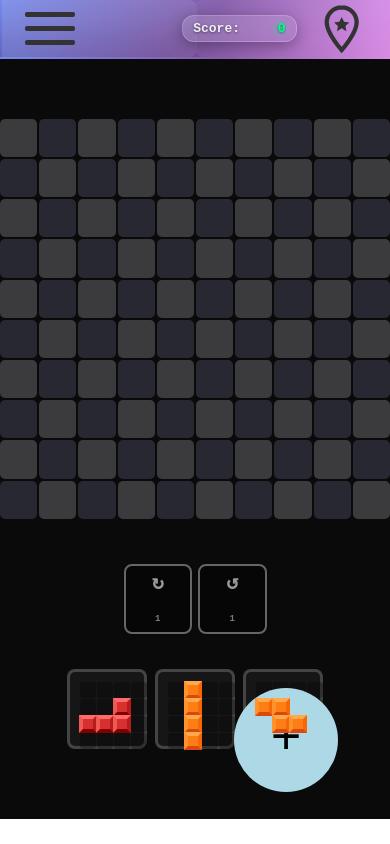
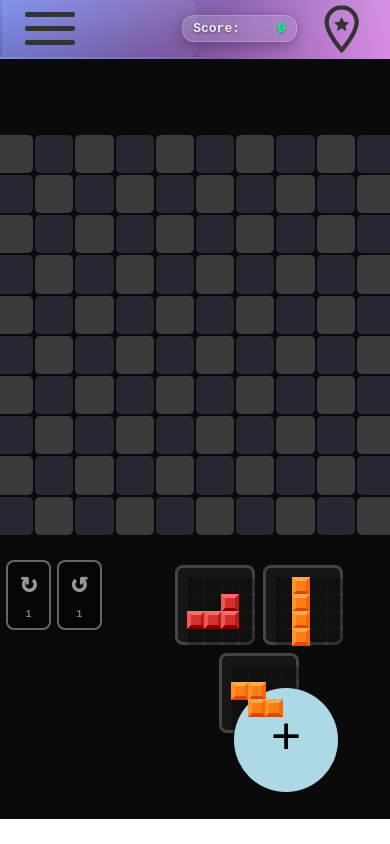
Before and after one commit to tetrix-game/tetrix-game.github.io, a React (Vite) app: page / in a window 390 px wide. Built offline with nearby package versions, Linux system fonts and the light colour scheme.

Commit message:
turns look and more

```diff
--- a/package.json
+++ b/package.json
@@ -4,7 +4,7 @@
   "version": "0.0.0",
   "type": "module",
   "scripts": {
-    "start": "vite",
+    "start": "vite --host",
     "build": "tsc -b && vite build",
     "publish": "npx vite build && gh-pages -d dist",
     "lint": "eslint .",
--- /dev/null
+++ b/src/components/GameControlsPanel/GameControlsPanel.css
@@ -0,0 +1,22 @@
+.game-controls-panel {
+  display: flex;
+  align-items: center;
+  justify-content: center;
+  gap: 20px;
+}
+
+/* Portrait screens (taller than wide): Horizontal layout */
+@media (max-aspect-ratio: 1/1) {
+  .game-controls-panel {
+    flex-direction: row;
+    align-items: flex-start;
+  }
+}
+
+/* Landscape screens (wider than tall): Vertical layout */
+@media (min-aspect-ratio: 1/1) {
+  .game-controls-panel {
+    flex-direction: column;
+    align-items: center;
+  }
+}
--- /dev/null
+++ b/src/components/GameControlsPanel/GameControlsPanel.tsx
@@ -0,0 +1,15 @@
+import React from 'react';
+import ShapeSelector from '../ShapeSelector';
+import PurchasesContainer from '../PurchasesContainer';
+import './GameControlsPanel.css';
+
+const GameControlsPanel: React.FC = () => {
+  return (
+    <div className="game-controls-panel">
+      <PurchasesContainer />
+      <ShapeSelector />
+    </div>
+  );
+};
+
+export default GameControlsPanel;
--- /dev/null
+++ b/src/components/GameControlsPanel/index.ts
@@ -0,0 +1 @@
+export { default } from './GameControlsPanel';
--- a/src/components/PurchasesContainer/PurchasesContainer.css
+++ b/src/components/PurchasesContainer/PurchasesContainer.css
@@ -25,8 +25,8 @@
   display: flex;
   flex-direction: column;
   align-items: center;
-  justify-content: center;
-  padding: 8px;
+  justify-content: space-between;
+  padding: 4px;
   position: relative;
   box-shadow: 0 2px 4px rgba(0, 0, 0, 0.2);
 }
@@ -70,16 +70,24 @@
 }
 
 .turn-icon {
-  font-size: 24px;
+  font-size: 32px;
   font-weight: bold;
-  margin-bottom: 4px;
   line-height: 1;
+  flex: 2;
+  display: flex;
+  align-items: center;
+  justify-content: center;
+  height: calc(80px * 2/3);
 }
 
 .cost {
-  font-size: 10px;
+  font-size: 12px;
   opacity: 0.8;
-  margin-top: auto;
+  flex: 1;
+  display: flex;
+  align-items: center;
+  justify-content: center;
+  height: calc(80px * 1/3);
 }
 
 .buy-turn-button.active .turn-icon {
@@ -133,10 +141,12 @@
   }
 
   .turn-icon {
-    font-size: 20px;
+    font-size: 28px;
+    height: calc(70px * 2/3);
   }
 
   .cost {
-    font-size: 9px;
+    font-size: 10px;
+    height: calc(70px * 1/3);
   }
 }
--- a/src/components/Tetrix/Tetrix.css
+++ b/src/components/Tetrix/Tetrix.css
@@ -9,46 +9,35 @@
   gap: 20px;
 }
 
-/* Portrait/Square screens: Grid on top, containers side by side below */
+/* Portrait/Square screens: Grid on top, controls below */
 @media (max-aspect-ratio: 1/1) {
   .tetrix {
-    flex-direction: row;
-    flex-wrap: wrap;
+    flex-direction: column;
     align-content: center;
-  }
-
-  .purchases-container {
-    order: 2;
-    flex: 0 0 auto;
   }
 
   .grid {
     order: 1;
-    flex: 0 0 100%;
-    margin-bottom: 20px;
+    flex: 0 0 auto;
   }
 
-  .shape-selector {
-    order: 3;
+  .game-controls-panel {
+    order: 2;
     flex: 0 0 auto;
   }
 }
 
-/* Landscape screens: Purchases left, Grid center, Shapes right */
+/* Landscape screens: Grid left, controls right */
 @media (min-aspect-ratio: 1/1) {
   .tetrix {
     flex-direction: row;
   }
 
-  .purchases-container {
+  .grid {
     order: 1;
   }
 
-  .grid {
+  .game-controls-panel {
     order: 2;
   }
-
-  .shape-selector {
-    order: 3;
-  }
 }
--- a/src/components/Tetrix/Tetrix.tsx
+++ b/src/components/Tetrix/Tetrix.tsx
@@ -1,7 +1,6 @@
 import './Tetrix.css';
 import Grid from '../Grid';
-import ShapeSelector from '../ShapeSelector';
-import PurchasesContainer from '../PurchasesContainer';
+import GameControlsPanel from '../GameControlsPanel';
 import DraggingShape from '../DraggingShape';
 import CoinShower from '../CoinShower';
 import { useTetrixStateContext, useTetrixDispatchContext } from './TetrixContext';
@@ -18,13 +17,13 @@ const Tetrix: React.FC = () => {
       if (!selectedShape) return;
 
       // Let Grid's pointerUp handle clicks within the grid
-      // Let ShapeSelector handle clicks within the shape selector
+      // Let GameControlsPanel handle clicks within the controls panel
       // This only handles pointerUp outside both areas
       const target = e.target as HTMLElement;
       const isInsideGrid = target.closest('.grid') !== null;
-      const isInsideSelector = target.closest('.shape-selector') !== null;
+      const isInsideControlsPanel = target.closest('.game-controls-panel') !== null;
 
-      if (!isInsideGrid && !isInsideSelector) {
+      if (!isInsideGrid && !isInsideControlsPanel) {
         dispatch({ type: 'RETURN_SHAPE_TO_SELECTOR' });
       }
     };
@@ -43,9 +42,8 @@ const Tetrix: React.FC = () => {
 
   return (
     <div className="tetrix">
-      <PurchasesContainer />
       <Grid />
-      <ShapeSelector />
+      <GameControlsPanel />
       <DraggingShape />
       <CoinShower />
     </div>
```
Also changed, not shown: 6 other files (tests, documents, lock files or other folders).
